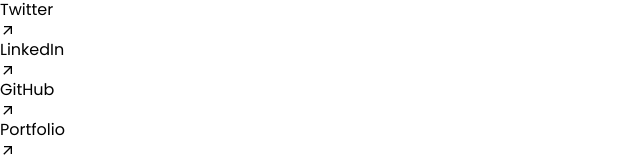
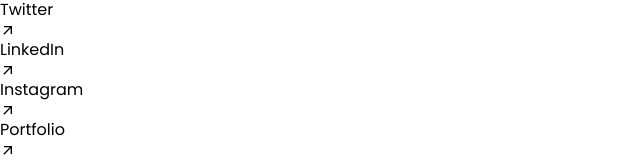
Before and after one commit to SanjeevCod3r/ZesterTech.Com, a React (Vite) app: page / in a window 1280 px wide. Shown: the part 3284-3444 px from the top of the page, without its empty margins (0-640 px from the left). Built offline with nearby package versions, Linux system fonts and the light colour scheme.

Commit message:
[Sanjeev Jaiswal] Add: Done with Frontend

```diff
--- a/src/components/SocialMediaLinks.jsx
+++ b/src/components/SocialMediaLinks.jsx
@@ -34,14 +34,14 @@
   const socialLinks = [
     {
       name: "Twitter",
-      url: "#",
+      url: "https://x.com/zestertech",
     },
     {
       name: "LinkedIn",
       url: "#",
     },
     {
-      name: "GitHub",
+      name: "Instagram",
       url: "#",
     },
     {
```
